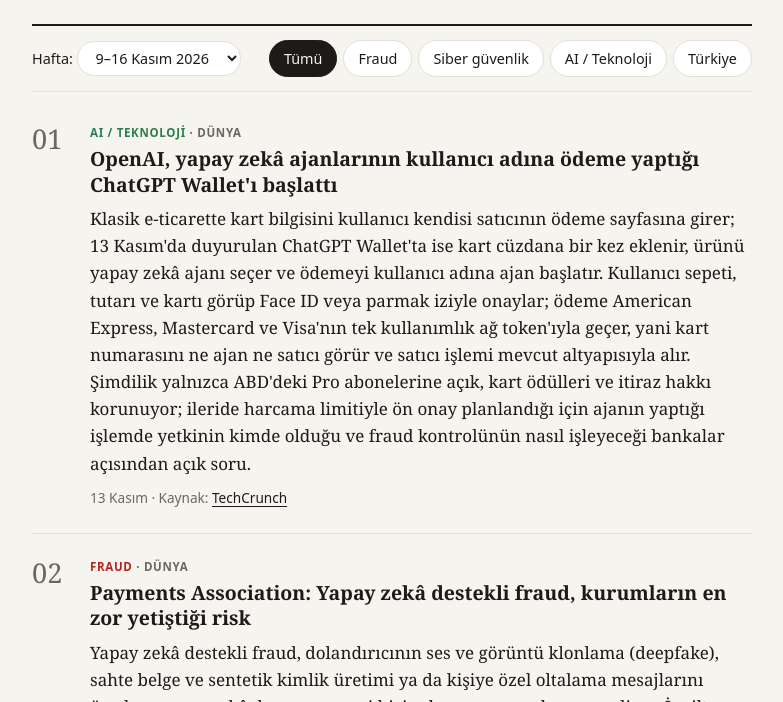
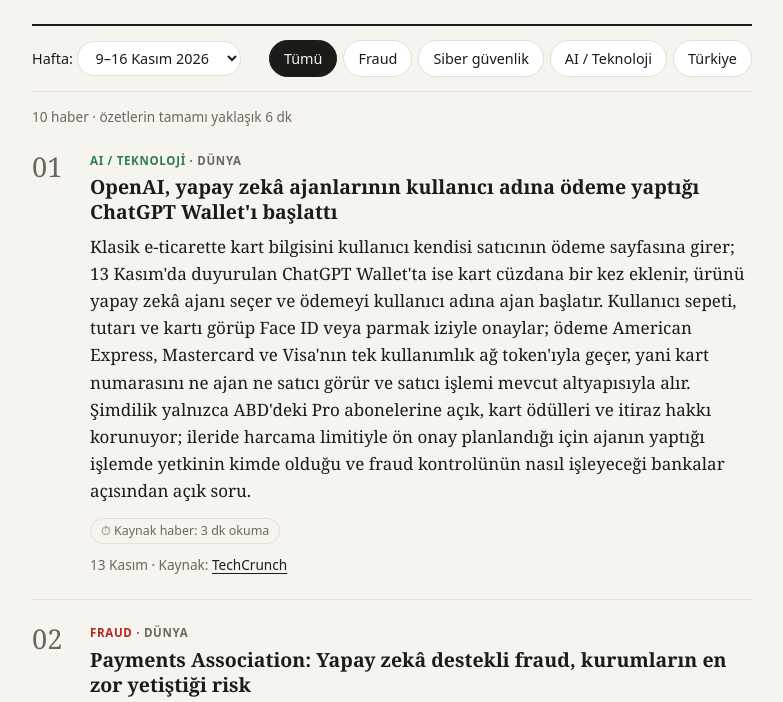
Before and after one commit to selinuluca/Fraud-Bulten, a plain HTML site: page index.html in a window 1280 px wide. Shown: the part 81-783 px from the top of the page, without its empty margins (248-1031 px from the left). Drawn offline with Linux system fonts and the light colour scheme.

Commit message:
Esnek haber sayısı, bankacılığın geleceği önceliği, okuma süresi ve sayaç altyapısı; prompt genelleştirildi
Co-Authored-By: Claude Opus 5.5 <noreply@anthropic.com>
Claude-Session: https://claude.ai/code/session_01Eo5WBExHvCQajpaTac8MQk

```diff
--- a/data/2026-11-16.json
+++ b/data/2026-11-16.json
@@ -9,6 +9,7 @@
       "region": "dunya",
       "source": "TechCrunch",
       "url": "https://techcrunch.com/2026/11/13/chatgpts-new-wallet-lets-ai-agents-shop-and-check-out-for-you/",
+      "read_min": 3,
       "date": "2026-11-13"
     },
     {
@@ -18,6 +19,7 @@
       "region": "dunya",
       "source": "The Paypers",
       "url": "https://thepaypers.com/fraud-and-fincrime/news/payments-association-report-finds-ai-enabled-fraud-top-rising-risk",
+      "read_min": 5,
       "date": "2026-11-16"
     },
     {
@@ -36,6 +38,7 @@
       "region": "dunya",
       "source": "OODA Loop (FBI FLASH-20261113-001)",
       "url": "https://oodaloop.com/analysis/ooda-original/fbi-flash-on-artex-agentic-ai-hacking-frameworks-move-from-pen-testing-tool-to-mainstream-threat/",
+      "read_min": 14,
       "date": "2026-11-13"
     },
     {
@@ -54,6 +57,7 @@
       "region": "dunya",
       "source": "Investment Executive (OSC duyurusu)",
       "url": "https://www.investmentexecutive.com/news/cross-border-anti-fraud-op-targets-approval-phishing/",
+      "read_min": 2,
       "date": "2026-11-16"
     },
     {
@@ -63,8 +67,12 @@
       "region": "dunya",
       "source": "Dark Reading",
       "url": "https://darkreading.com/vulnerabilities-threats/november-patch-tuesday-cornucopia-cves",
+      "read_min": 4,
       "more": [
-        { "source": "Malwarebytes (kesinti)", "url": "https://www.malwarebytes.com/blog/news/2026/11/worldwide-microsoft-365-outage-disrupts-outlook-sharepoint-teams-and-more" }
+        {
+          "source": "Malwarebytes (kesinti)",
+          "url": "https://www.malwarebytes.com/blog/news/2026/11/worldwide-microsoft-365-outage-disrupts-outlook-sharepoint-teams-and-more"
+        }
       ],
       "date": "2026-11-10"
     },
@@ -75,6 +83,7 @@
       "region": "dunya",
       "source": "Anthropic",
       "url": "https://www.anthropic.com/claude-fable-and-mythos-5-2",
+      "read_min": 23,
       "date": "2026-11-09"
     },
     {
@@ -84,6 +93,7 @@
       "region": "dunya",
       "source": "Google",
       "url": "https://blog.google/innovation-and-ai/models-and-research/gemini-models/gemini-4-carbon-now-available/",
+      "read_min": 10,
       "date": "2026-11-10"
     },
     {
--- a/index.html
+++ b/index.html
@@ -40,6 +40,9 @@
   a { color: inherit; text-underline-offset: 3px; }
   .meta a { color: var(--ink); }
   footer { margin-top: 36px; font-family: system-ui, sans-serif; font-size: 0.82rem; color: var(--muted); }
+  .read { display: inline-block; margin: 0 0 10px; padding: 2px 10px; border: 1px solid var(--line); border-radius: 999px;
+          font-family: system-ui, sans-serif; font-size: 0.78rem; color: var(--muted); }
+  .stats { margin: 14px 0 0; font-family: system-ui, sans-serif; font-size: 0.85rem; color: var(--muted); }
   .empty { padding: 32px 0; color: var(--muted); font-family: system-ui, sans-serif; }
 </style>
 </head>
@@ -60,6 +63,7 @@
     </div>
   </div>
 
+  <p class="stats" id="stats"></p>
   <ol id="list"></ol>
 
   <footer>
@@ -69,6 +73,29 @@
 </div>
 
 <script>
+// Okunma/tıklanma sayacı (GoatCounter). Boşsa sayaç kapalı.
+// Açmak için: goatcounter.com'da hesap aç, kodunu buraya yaz (ör. "fraudbulten"),
+// GoatCounter ayarlarında "Allow adding visitor counts on your website" seçeneğini aç.
+const GOATCOUNTER = "";
+const GC = GOATCOUNTER ? "https://" + GOATCOUNTER + ".goatcounter.com" : "";
+if (GC) {
+  const s = document.createElement("script");
+  s.async = true; s.src = "//gc.zgo.at/count.js"; s.dataset.goatcounter = GC + "/count";
+  document.head.append(s);
+}
+async function gcCount(path) {
+  if (!GC) return null;
+  try {
+    const r = await fetch(GC + "/counter/" + encodeURIComponent(path) + ".json");
+    if (!r.ok) return null;
+    return (await r.json()).count;
+  } catch { return null; }
+}
+function gcEvent(path, title) {
+  try { if (window.goatcounter && window.goatcounter.count) window.goatcounter.count({ path, title, event: true }); } catch {}
+}
+const words = (t) => (t || "").trim().split(/\s+/).filter(Boolean).length;
+
 const CAT = { fraud: "Fraud", siber: "Siber güvenlik", ai: "AI / Teknoloji" };
 const REG = { tr: "Türkiye", dunya: "Dünya" };
 const $ = (id) => document.getElementById(id);
@@ -82,6 +109,11 @@ function fmt(d) {
 function render() {
   const list = $("list");
   list.textContent = "";
+  const all = current.items;
+  const sumMin = Math.max(1, Math.round(all.reduce((s, it) => s + words(it.title) + words(it.summary), 0) / 180));
+  const stats = $("stats");
+  stats.textContent = all.length + " haber · özetlerin tamamı yaklaşık " + sumMin + " dk";
+  gcCount(location.pathname).then((c) => { if (c) stats.textContent += " · sayfa " + c + " kez görüntülendi"; });
   const items = current.items
     .map((it, i) => ({ ...it, n: i + 1 }))
     .filter((it) => filter === "all" || it.category === filter || it.region === filter);
@@ -102,14 +134,24 @@ function render() {
     tags.append(c, r);
     const h = document.createElement("h2"); h.textContent = it.title;
     const p = document.createElement("p"); p.textContent = it.summary;
+    const extra = [];
+    if (it.read_min) {
+      const rd = document.createElement("div"); rd.className = "read";
+      rd.textContent = "⏱ Kaynak haber: " + it.read_min + " dk okuma";
+      extra.push(rd);
+    }
+    const ev = "tik/" + current.date + "/" + String(it.n).padStart(2, "0");
     const meta = document.createElement("div"); meta.className = "meta";
     const a = document.createElement("a"); a.href = it.url; a.target = "_blank"; a.rel = "noopener"; a.textContent = it.source;
+    a.addEventListener("click", () => gcEvent(ev, it.title));
     meta.append(fmt(it.date) + " · Kaynak: ", a);
     for (const m of it.more || []) {
       const b = document.createElement("a"); b.href = m.url; b.target = "_blank"; b.rel = "noopener"; b.textContent = m.source;
+      b.addEventListener("click", () => gcEvent(ev, it.title));
       meta.append(", ", b);
     }
-    body.append(tags, h, p, meta);
+    gcCount(ev).then((c) => { if (c) meta.append(" · " + c + " tıklama"); });
+    body.append(tags, h, p, ...extra, meta);
     li.append(num, body);
     list.append(li);
   }
```
Also changed, not shown: 4 other files.
